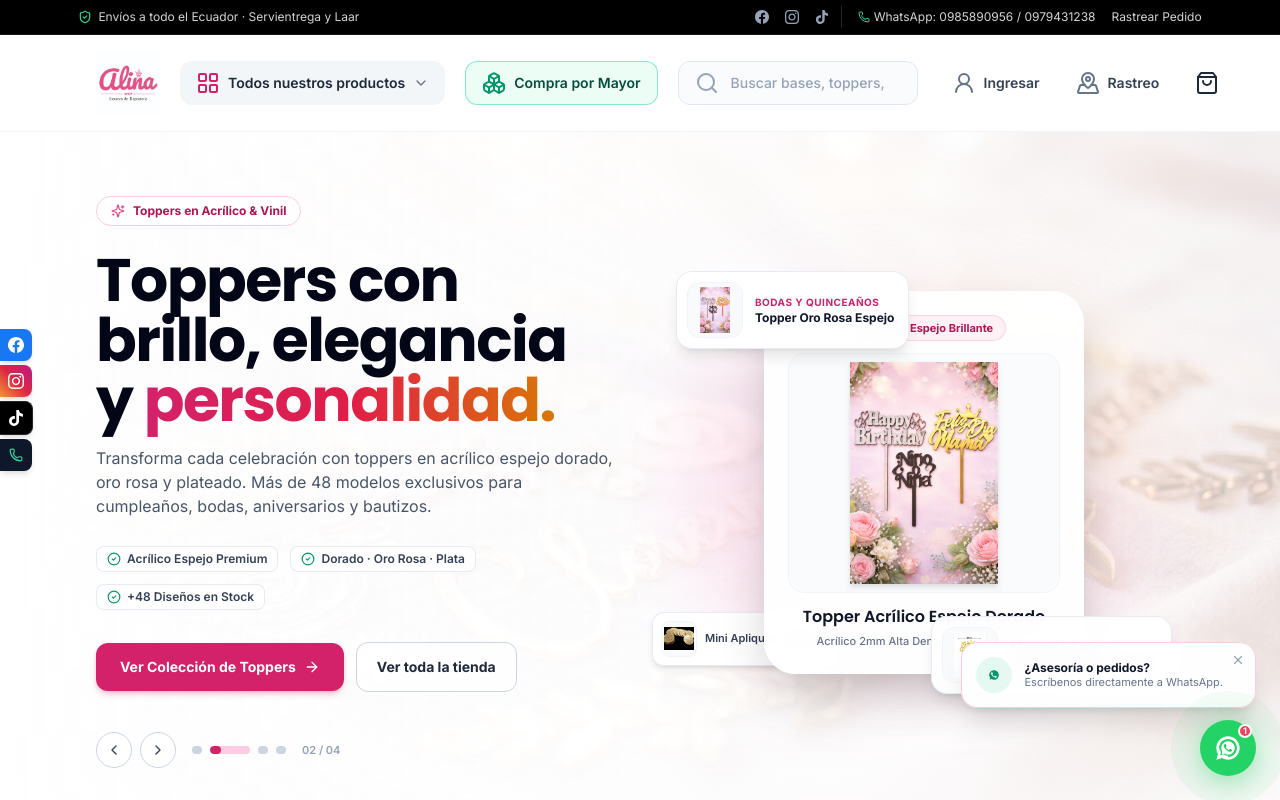
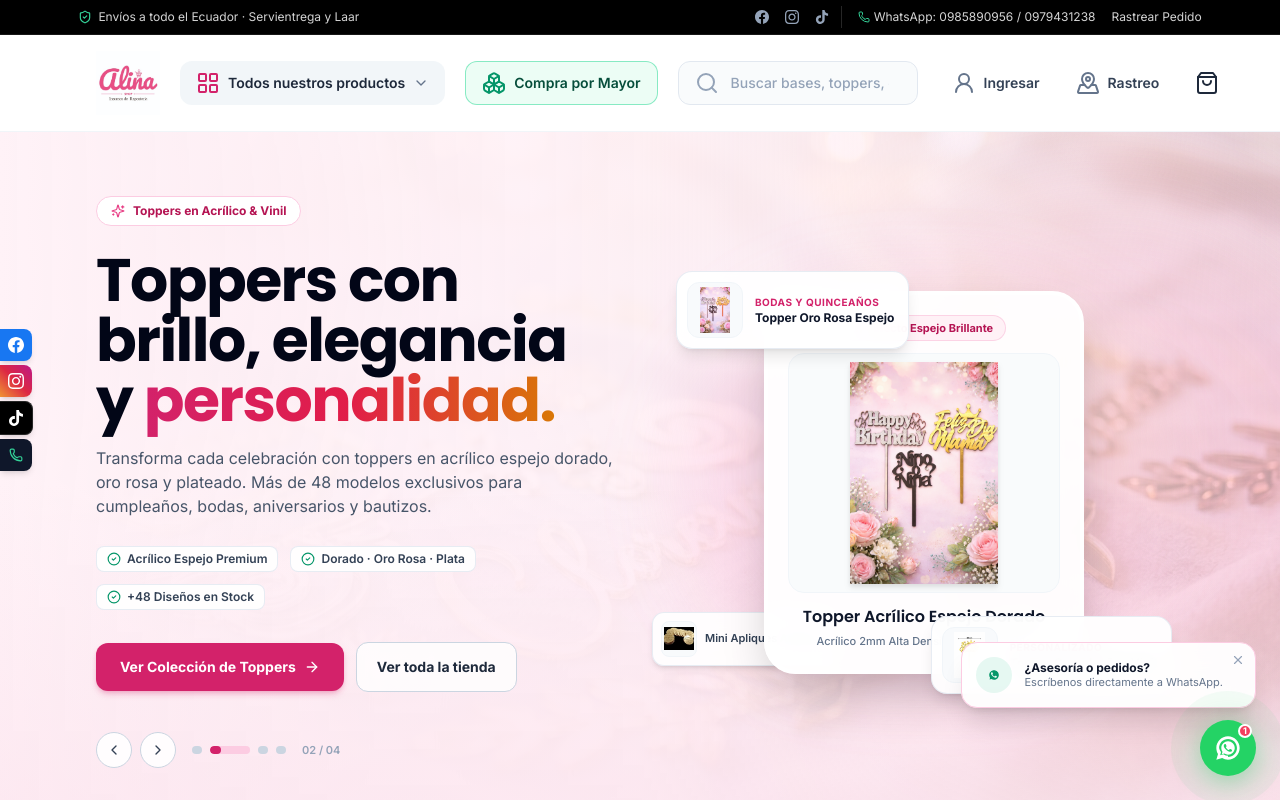
Before and after one commit to WebFixSoluciones/alinashop, a Next.js app: page / in a window 1280 px wide. Shown: the top 800 px of the page. Built offline with nearby package versions, Linux system fonts and the light colour scheme.

Commit message:
style(hero): apply soft rose brand gradient background with 30% logo color glow

```diff
--- a/src/components/home/hero-slider.tsx
+++ b/src/components/home/hero-slider.tsx
@@ -213,11 +213,16 @@ export function HeroSlider() {
 
   return (
     <section
-      className="relative overflow-hidden border-b border-alina-100 bg-white"
+      className="relative overflow-hidden border-b border-alina-200/80 bg-gradient-to-br from-[#fff2f7] via-[#fdedf4] to-[#fce4ee]"
       aria-label="Promociones destacadas"
     >
-      {/* Background Image Layer with crossfade between slides */}
+      {/* Background Image Layer with crossfade between slides & ambient rosy glow */}
       <div className="absolute inset-0 z-0">
+        {/* Ambient pink glow orbs with ~30% logo color opacity */}
+        <div className="absolute -top-32 -left-32 size-[500px] rounded-full bg-alina-400/25 blur-3xl pointer-events-none" />
+        <div className="absolute top-1/2 -right-32 size-[600px] -translate-y-1/2 rounded-full bg-alina-300/30 blur-3xl pointer-events-none" />
+        <div className="absolute -bottom-24 left-1/3 size-[400px] rounded-full bg-alina-200/40 blur-3xl pointer-events-none" />
+
         {slides.map((s, idx) => (
           <Image
             key={s.id}
@@ -228,13 +233,13 @@ export function HeroSlider() {
             sizes="100vw"
             className={cn(
               "object-cover object-right lg:object-center mix-blend-multiply transition-opacity duration-1000 pointer-events-none",
-              activeSlide === idx ? "opacity-30" : "opacity-0"
+              activeSlide === idx ? "opacity-35" : "opacity-0"
             )}
           />
         ))}
-        {/* Soft gradient masks ensuring high text contrast */}
-        <div className="absolute inset-0 bg-gradient-to-r from-white via-white/90 to-white/40 lg:via-white/80 pointer-events-none" />
-        <div className="absolute inset-0 bg-gradient-to-t from-white/70 via-transparent to-white/40 pointer-events-none" />
+        {/* Soft rosy gradient masks ensuring high text contrast while preserving the brand pink tint */}
+        <div className="absolute inset-0 bg-gradient-to-r from-[#fff2f7] via-[#fff2f7]/90 to-transparent lg:via-[#fff2f7]/85 pointer-events-none" />
+        <div className="absolute inset-0 bg-gradient-to-t from-[#fce4ee]/70 via-transparent to-transparent pointer-events-none" />
       </div>
 
       {/* Main Content Grid with 80% min width */}
```
